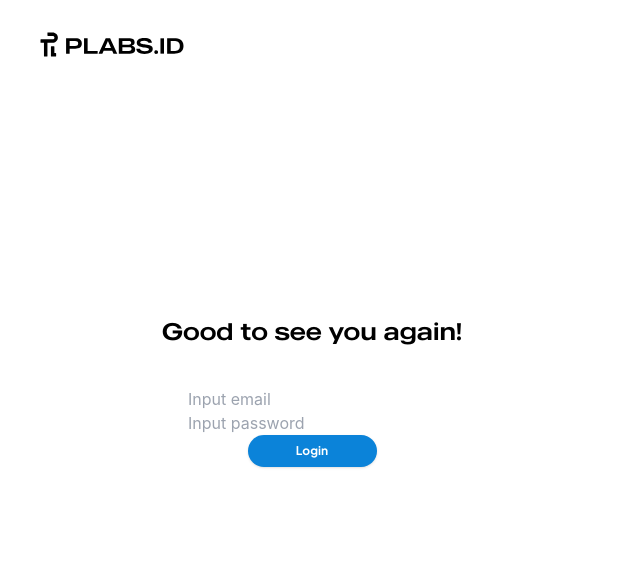
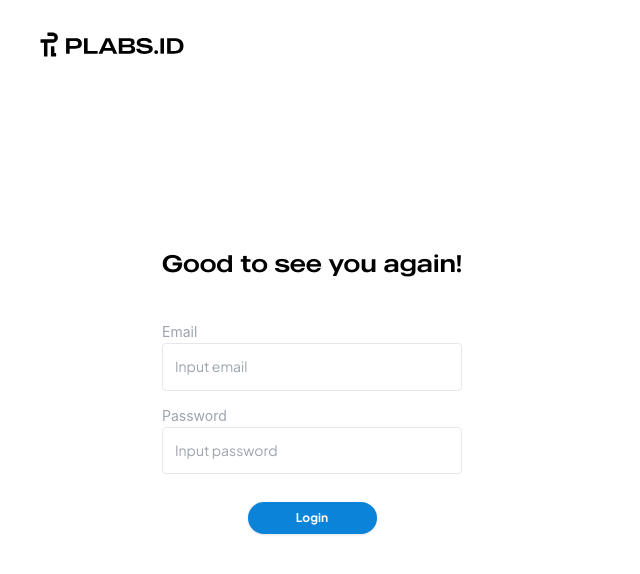
Before and after one commit to PROPENSI-A06-PLABS/frontend, a React (Create React App) app: page /login in a window 1280 px wide. Shown: the top 574 px of the page, without its empty margins (0-640 px from the left). Built offline with nearby package versions, Linux system fonts and the light colour scheme.

Commit message:
create input component and update login page

```diff
--- a/src/App.js
+++ b/src/App.js
@@ -7,7 +7,6 @@ import { useState, useEffect } from "react";
 import Login from './pages/Login';
 import SystemDesign from './pages/SystemDesign';
 
-import axios from 'axios';
 import PrivateRoute from './components/PrivateRoute';
 
 function App() {
--- /dev/null
+++ b/src/components/Input.js
@@ -0,0 +1,38 @@
+import '../App.css';
+import React from 'react';
+
+const TextInput = ({
+    label = "Insert label",
+    variant = "",
+    placeholder,
+    className,
+    id,
+    value,
+    onChange,
+    children}) => {
+        if (variant == "") {
+            variant = ""
+        }
+        else if (variant == "") {
+            variant = "r"
+        }
+        return(
+        <div>
+            <label className="text-gray-400 text-sm">
+                {label}
+            </label>
+            <input
+                type='text'
+                variant={variant}
+                placeholder={placeholder}
+                className={`${className} ${variant} appearance-none border rounded w-full mb-3 py-3.5 px-3 text-gray-700 text-sm font-PlusJakartaSans leading-tight focus:outline-none focus:shadow-outline`}
+                value={value}
+                onChange={onChange}
+                id={id}
+                >{children}
+            </input>
+        </div>
+        )
+}
+
+export {TextInput};
--- a/src/components/Modals.js
+++ b/src/components/Modals.js
@@ -1,6 +1,4 @@
 import  React , {useState } from 'react';
-
-
 
 const WarningModal = ({label, description, leftbutton, rightbutton}) => {
     const [showModal, setShowModal] = useState(true);
--- a/src/components/PrivateRoute.jsx
+++ b/src/components/PrivateRoute.jsx
@@ -7,7 +7,7 @@ const PrivateRoute = ({children }) => {
     const token = localStorage.getItem("token")
     const { decodedToken, isExpired } = useJwt(token);
     // const [validateToken, setValidateToken] = useState(null);
-    let validateToken = false;
+    // let validateToken = false;
 
     if (!token) {
         return <Navigate to="/login" replace />;
@@ -31,6 +31,7 @@ const PrivateRoute = ({children }) => {
     if (isExpired) {
         return <Navigate to="/login" replace />;
     }
+    //refresh jika token sisa brp menit
     return children;
 };
 
--- a/src/pages/Login.js
+++ b/src/pages/Login.js
@@ -9,6 +9,7 @@ import hantop from '../img/hantop.png';
 import plabsScreen from '../img/plabs-screen.svg';
 import plabsLogo from '../img/plabs-logo.svg';
 import { Button } from "../components/Button";
+import { TextInput } from "../components/Input";
 
 function Login() {
     const [email, setEmail] = useState("");
@@ -25,7 +26,7 @@ function Login() {
     //     ).catch(error => console.error(error))
     // }
 
-    const postLogin = async (e) => { //IMPLEMENT AXIOS
+    const postLogin = async (e) => {
         e.preventDefault();
 
         const userData = {
@@ -45,10 +46,6 @@ function Login() {
         }
     }
 
-    // useEffect(() => {
-    //     getResponse()
-    //   })
-
     return (
 
         <div className="grid grid-cols-2 gap-8">
@@ -59,14 +56,15 @@ function Login() {
                         <div className="">
                             <h1 className="text-2xl font-MadeOuterSans">Good to see you again!</h1>
                         </div>
-                        <div className="flex justify-center mt-10">
+
+                        <div className="mt-10">
                             <form onSubmit={postLogin}>
-                                <input placeholder="Input email" required value={email} onChange={(event) => setEmail(event.target.value)} type="text"></input>
-                                <br></br>
-                                <input placeholder="Input password" required value={password} onChange={(event) => setPassword(event.target.value)} type="text"></input>
-                                <br></br>
+                                <TextInput label="Email "placeholder="Input email" required value={email} onChange={(event) => setEmail(event.target.value)}></TextInput>
+                                {/* <input placeholder="Input email" required value={email} onChange={(event) => setEmail(event.target.value)} type="text"></input> */}
+                                <TextInput label="Password" placeholder="Input password" required value={password} onChange={(event) => setPassword(event.target.value)}></TextInput>
+                                {/* <input placeholder="Input password" required value={password} onChange={(event) => setPassword(event.target.value)} type="text"></input> */}
                                 <div className="flex item-center justify-center">
-                                    <Button variant="button-primary" className={"w-32"} type={"submit"}>Login</Button>
+                                    <Button variant="button-primary" className={"w-32 mt-4"} type={"submit"}>Login</Button>
                                 </div>
                             </form>
                         </div>
```
